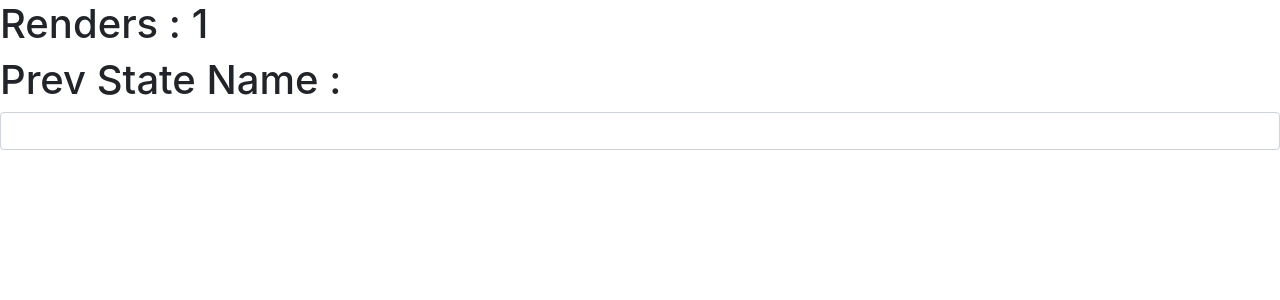
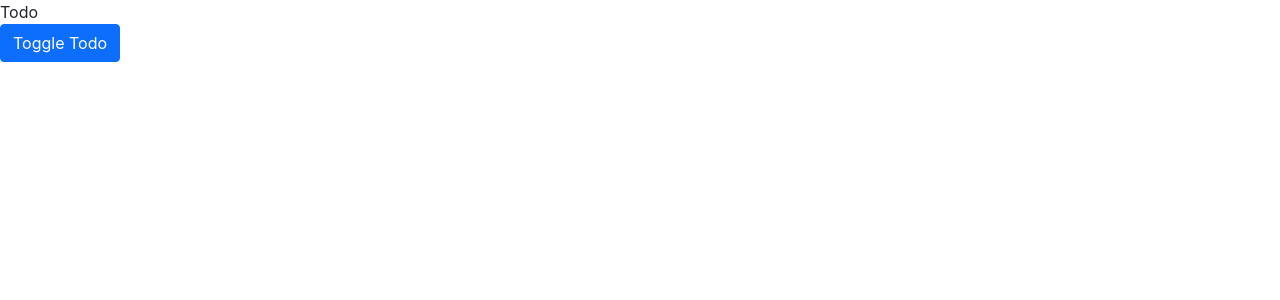
Before and after one commit to almostdevelopr/react-sandbox, a React (Create React App) app: page / in a window 1280 px wide. Shown: the top 300 px of the page. Built offline with nearby package versions, Linux system fonts and the light colour scheme.

Commit message:
Add toggle button for a paragragh

```diff
--- a/src/App.js
+++ b/src/App.js
@@ -1,10 +1,10 @@
 import UseRefExample1 from "./components/UseRefExample1";
-import UseRefExample2 from "./components/UseRefExample2";
+import UseRefExample3 from "./components/UseRefExample3";
 
 function App() {
 	return (
 		<div className="App">
-			<UseRefExample2 />
+			<UseRefExample3 />
 		</div>
 	);
 }
--- /dev/null
+++ b/src/components/Todo.jsx
@@ -0,0 +1,7 @@
+import React from "react";
+
+function Todo() {
+	return <div>Todo</div>;
+}
+
+export default Todo;
--- /dev/null
+++ b/src/components/UseRefExample3.jsx
@@ -0,0 +1,21 @@
+import React from "react";
+import { useState } from "react";
+import Todo from "./Todo";
+
+function UseRefExample3() {
+	const [showTodo, setShowTodo] = useState(true);
+
+	return (
+		<div>
+			{showTodo && <Todo />}
+			<button
+				className="btn btn-primary"
+				onClick={() => setShowTodo(!showTodo)}
+			>
+				Toggle Todo
+			</button>
+		</div>
+	);
+}
+
+export default UseRefExample3;
```
